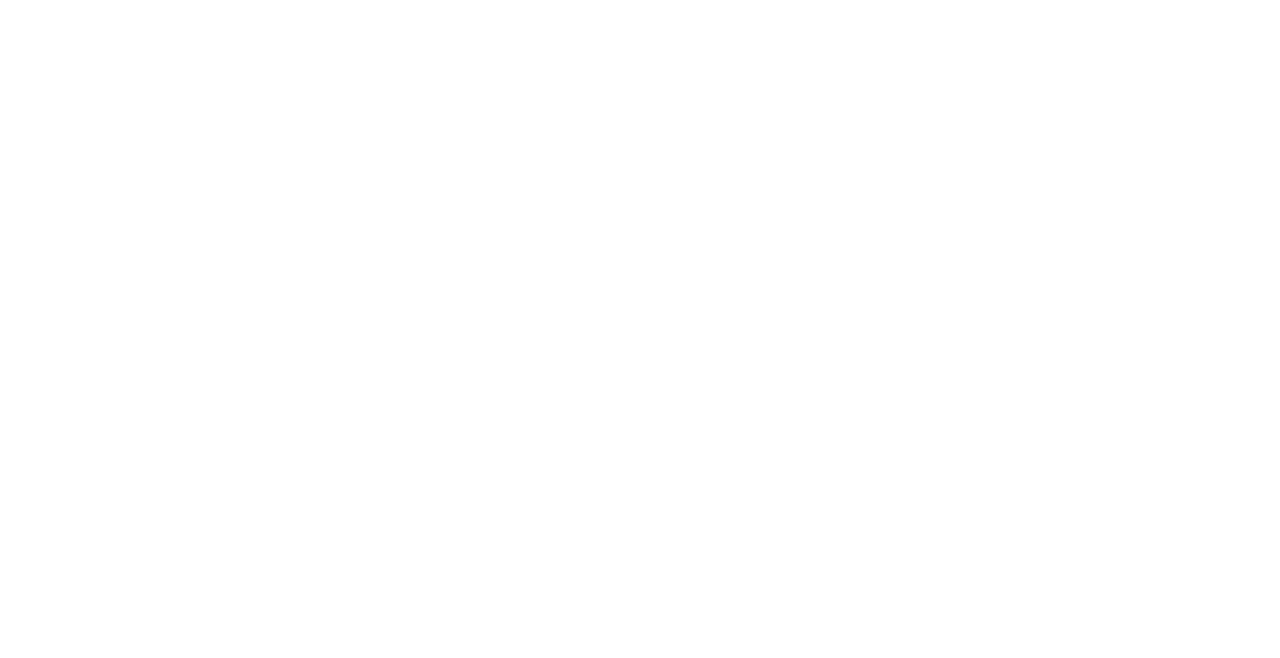
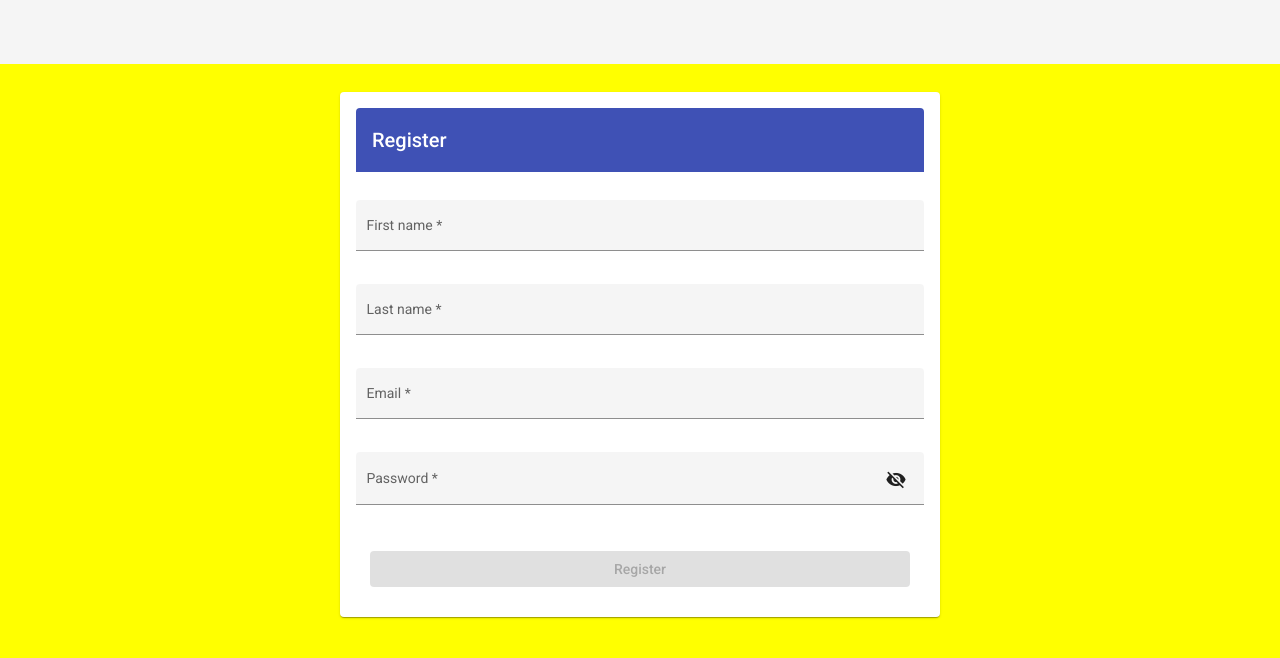
Before and after one commit to wikiprojectacademy/wiki, an Angular app: page /authorization/register in a window 1280 px wide. Before the commit this address led to /. Shown: the top 658 px of the page. Built offline with nearby package versions, Linux system fonts and the light colour scheme.

Commit message:
add register page markup

```diff
--- a/src/app/app.component.html
+++ b/src/app/app.component.html
@@ -1,2 +1 @@
-<header></header>
-<router-outlet></router-outlet>
+<app-header></app-header> <router-outlet></router-outlet>
--- a/src/app/features/authorization/authorization.component.html
+++ b/src/app/features/authorization/authorization.component.html
@@ -1,11 +1,8 @@
 <div class="container">
-	<mat-form-field class="username">
+	<!-- <mat-form-field class="username">
 		<mat-label>Username</mat-label>
-		<input
-			matInput
-			type="text"
-			[formControl]="usernameControl"
-		/>
+		<input matInput type="text" [formControl]="usernameControl" />
 	</mat-form-field>
-	<p class="test">authorization component works</p>
+	<p class="test">authorization component works</p> -->
+	<router-outlet></router-outlet>
 </div>
--- a/src/app/features/authorization/authorization.component.scss
+++ b/src/app/features/authorization/authorization.component.scss
@@ -3,15 +3,15 @@
 .container {
 	padding: 0 15px;
 	background-color: $mainColor;
-	display: flex;
-	justify-content: center;
-	align-items: center;
-	flex-direction: column;
-	flex-wrap: wrap;
+	// display: flex;
+	// justify-content: center;
+	// align-items: center;
+	// flex-direction: column;
+	// flex-wrap: wrap;
 	height: 100%;
 
-	.username {
-	}
+	// .username {
+	// }
 
 	.test {
 		display: block;
--- a/src/app/features/authorization/authorization.component.ts
+++ b/src/app/features/authorization/authorization.component.ts
@@ -10,11 +10,11 @@
 export class AuthorizationComponent implements OnInit {
 	usernameControl: FormControl;
 
-	constructor(private currentUserService: CurrentUserService) {}
-
-	ngOnInit(): void {
+	constructor(private currentUserService: CurrentUserService) {
 		this.usernameControl = new FormControl(
 			this.currentUserService.getUsername()
 		);
 	}
+
+	ngOnInit(): void {}
 }
--- /dev/null
+++ b/src/app/features/authorization/pages/register/register.component.html
@@ -0,0 +1,95 @@
+<div class="form-container">
+	<mat-card>
+		<mat-toolbar color="primary">Register</mat-toolbar>
+		<form
+			[formGroup]="registerForm"
+			(ngSubmit)="onSubmit()"
+		>
+			<mat-form-field appearance="fill">
+				<mat-label>First name</mat-label>
+				<input
+					matInput
+					formControlName="firstName"
+				/>
+				<mat-error
+					*ngIf="
+						registerForm.get('firstName')?.invalid &&
+						registerForm.get('firstName')?.touched
+					"
+				>
+					{{ getNameErrorMessage('firstName') }}
+				</mat-error>
+			</mat-form-field>
+
+			<mat-form-field appearance="fill">
+				<mat-label>Last name</mat-label>
+				<input
+					matInput
+					formControlName="lastName"
+				/>
+				<mat-error
+					*ngIf="
+						registerForm.get('lastName')?.invalid &&
+						registerForm.get('lastName')?.touched
+					"
+				>
+					{{ getNameErrorMessage('lastName') }}</mat-error
+				>
+			</mat-form-field>
+
+			<mat-form-field appearance="fill">
+				<mat-label>Email</mat-label>
+				<input
+					matInput
+					formControlName="email"
+				/>
+				<mat-error
+					*ngIf="
+						registerForm.get('email')?.invalid &&
+						registerForm.get('email')?.touched
+					"
+				>
+					{{ getNameErrorMessage('email') }}</mat-error
+				>
+			</mat-form-field>
+
+			<mat-form-field appearance="fill">
+				<mat-label>Password</mat-label>
+				<input
+					matInput
+					formControlName="password"
+					[type]="hide ? 'password' : 'text'"
+				/>
+				<button
+					type="button"
+					mat-icon-button
+					matSuffix
+					(click)="hide = !hide"
+					[attr.aria-label]="'Hide password'"
+					[attr.aria-pressed]="hide"
+				>
+					<mat-icon>{{ hide ? 'visibility_off' : 'visibility' }}</mat-icon>
+				</button>
+				<mat-error
+					*ngIf="
+						registerForm.get('password')?.invalid &&
+						registerForm.get('password')?.touched
+					"
+				>
+					{{ getNameErrorMessage('password') }}
+				</mat-error>
+			</mat-form-field>
+
+			<!-- <button mat-raised-button color="primary" type="submit">Register</button> -->
+			<button
+				class="submit-button"
+				mat-raised-button
+				color="primary"
+				type="submit"
+				[disabled]="registerForm.invalid"
+			>
+				Register
+			</button>
+		</form>
+	</mat-card>
+</div>
--- /dev/null
+++ b/src/app/features/authorization/pages/register/register.component.scss
@@ -0,0 +1,25 @@
+.form-container {
+	max-width: 600px;
+	max-height: 600px;
+	margin: 0 auto;
+	padding-top: 2em;
+}
+
+mat-toolbar {
+	border-top-left-radius: 4px;
+	border-top-right-radius: 4px;
+}
+
+form {
+	display: flex;
+	flex-direction: column;
+	margin-top: 2em;
+}
+
+mat-form-field {
+	margin-bottom: 1em;
+}
+
+.submit-button {
+	margin: 1em;
+}
--- /dev/null
+++ b/src/app/features/authorization/pages/register/register.component.ts
@@ -0,0 +1,57 @@
+import { Component } from '@angular/core';
+import { FormControl, FormGroup, Validators } from '@angular/forms';
+
+@Component({
+	selector: 'app-register',
+	templateUrl: './register.component.html',
+	styleUrls: ['./register.component.scss']
+})
+export class RegisterComponent {
+	public registerForm: FormGroup;
+	public hide: boolean = true;
+
+	public passwordRegexp: RegExp = /^(?=.*[A-Za-z])(?=.*\d)[A-Za-z\d]{6,}$/;
+
+	constructor() {
+		this.registerForm = new FormGroup({
+			firstName: new FormControl(null, [
+				Validators.required,
+				Validators.minLength(2),
+				Validators.maxLength(25)
+			]),
+			lastName: new FormControl(null, [
+				Validators.required,
+				Validators.minLength(2),
+				Validators.maxLength(25)
+			]),
+			email: new FormControl(null, [Validators.required, Validators.email]),
+			password: new FormControl(null, [
+				Validators.required,
+				Validators.pattern(this.passwordRegexp)
+			])
+		});
+	}
+
+	onSubmit() {
+		console.log('registerForm: ', this.registerForm);
+		console.log('registerForm: ', this.registerForm.value);
+		this.registerForm.reset();
+	}
+
+	getNameErrorMessage(inputField: string): string | undefined {
+		if (this.registerForm.hasError('required', inputField)) {
+			return 'You must enter a value';
+		}
+		if (this.registerForm.hasError('minlength', inputField)) {
+			return 'The minimum length for this field is 2 characters';
+		}
+		if (this.registerForm.hasError('email', inputField)) {
+			return 'Not a valid email';
+		}
+		if (this.registerForm.hasError('pattern', inputField)) {
+			return 'The	password must contain minimum six	characters, at least one letter and one number';
+		}
+
+		return;
+	}
+}
```
Also changed, not shown: src/app/features/authorization/authorization-routing.module.ts (+9 -8 lines), src/app/features/authorization/authorization.module.ts (+16 -3 lines).
